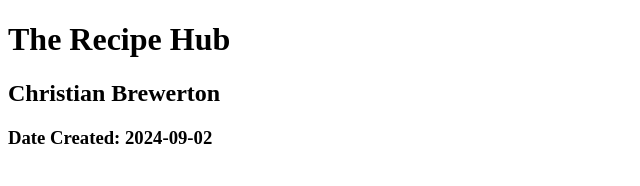
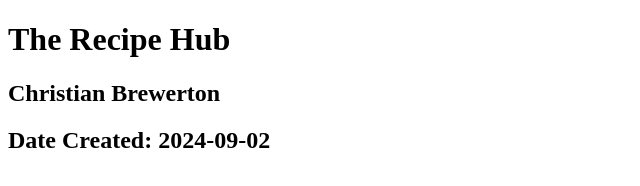
Before and after one commit to cbrewerton/IT6780Repo, a plain HTML site: page index.html in a window 1280 px wide. Shown: the whole page, without its empty margins (0-640 px from the left). Drawn offline with Linux system fonts and the light colour scheme.

Commit message:
fixed the h2 tag

```diff
--- a/index.html
+++ b/index.html
@@ -8,6 +8,6 @@
 <body>
     <h1>The Recipe Hub</h1>
     <h2>Christian Brewerton</h2>
-    <h3>Date Created: 2024-09-02</h3>
+    <h2>Date Created: 2024-09-02</h2>
 </body>
 </html>
```
